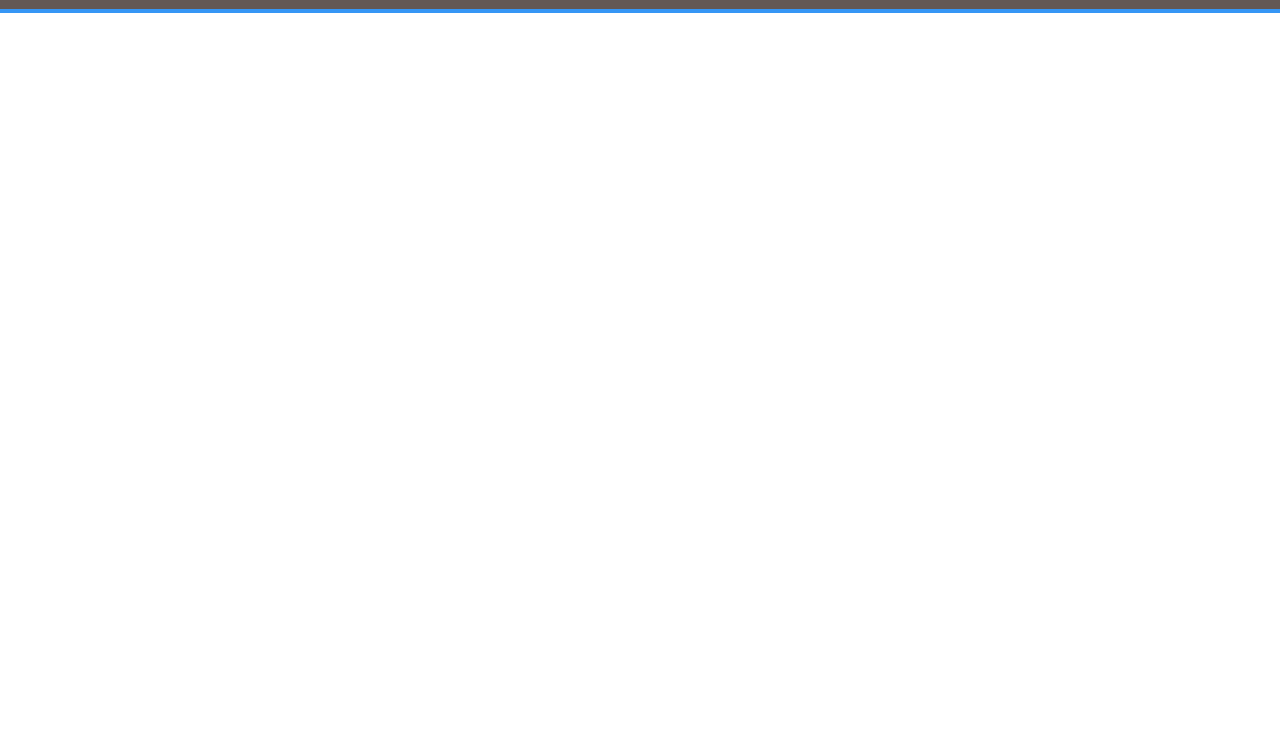
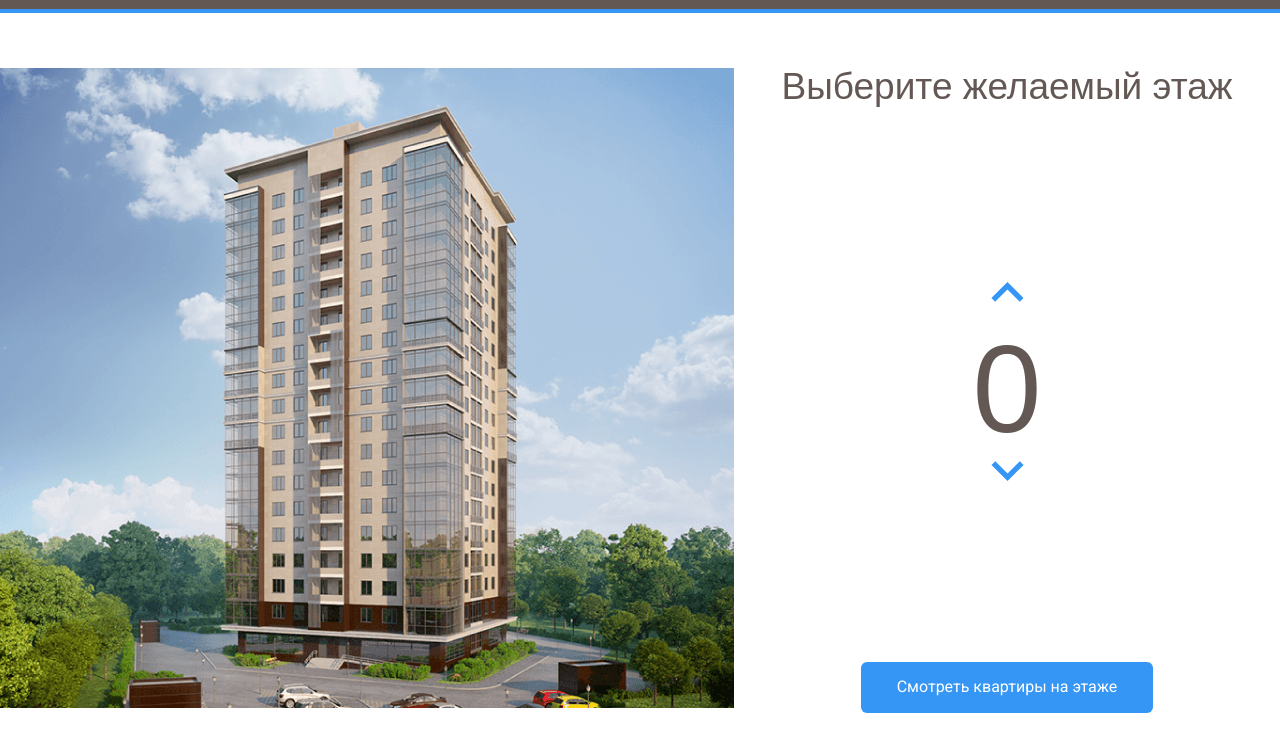
Before and after one commit to Bukhashov/Melody, a plain HTML site: page index.html in a window 1280 px wide. Shown: the part 55-800 px from the top of the page. Drawn offline with Linux system fonts and the light colour scheme.

Commit message:
feat: add main

```diff
--- a/css/style.css
+++ b/css/style.css
@@ -1,3 +1,11 @@
+@font-face {
+    font-family: "Bebas Neue";
+    src: local("BebasNeueRegular"), url("../fonts/BebasNeueRegular.woff2") format("woff2"),
+    url("../fonts/BebasNeueRegular.woff") format("woff");
+    font-weight: normal;
+    font-style: normal;
+    font-display: swap;
+}
 *{
     box-sizing: border-box;
 }
@@ -51,3 +59,61 @@ body{
     text-decoration: none;
     color: #fff;
 }
+
+.main{
+    max-width: 1280px;
+    margin: auto;
+    padding-top: 55px;
+    display: flex;
+}
+.main-info{
+    display: flex;
+    flex-grow: 1;
+    flex-direction: column;
+    justify-content: space-between;
+    align-items: center;
+    text-align: center;
+}
+.home-image path{
+    opacity: 0;
+    cursor: pointer;
+}
+.home-image path:hover{
+    opacity: 1;
+}
+.counter-group{
+    display: flex;
+    flex-direction: column;
+    align-items: center;
+}
+.counter-botton{
+    cursor: pointer;
+    background-color: #fff;
+    border: none;
+
+}
+.counter-arrow-down{
+    transform: rotateZ(180deg);
+}
+.main-title{
+    margin: 0;
+    font-family: "Bebas Neue Cyrillic", sans-serif;
+    font-weight: normal;
+    font-size: 37px;
+    line-height: 37px;
+    color: #635854;
+}
+.counter{
+    font-family: "Bebas Neue Cyrillic", sans-serif;
+    color: #635854;
+    font-size: 124px;
+    margin-top: 10px;
+}
+.button-primary{
+    cursor: pointer;
+    background: #3596F5;
+    border-radius: 6px;
+    color: #fff;
+    border: none;
+    padding: 16px 36px;
+}
--- a/index.html
+++ b/index.html
@@ -41,5 +41,51 @@
         <!-- /.navbar -->
     </header>
 
+    <main class="main">
+        <div class="main-image">
+            <svg class="home-image" width="734" height="640" viewBox="0 0 734 640" fill="none" xmlns="http://www.w3.org/2000/svg" xmlns:xlink="http://www.w3.org/1999/xlink">
+                <rect width="734" height="640" fill="url(#pattern0)"/>
+                <defs>
+                <pattern id="pattern0" patternContentUnits="objectBoundingBox" width="1" height="1">
+                <use xlink:href="#image0" transform="translate(-0.00408719) scale(0.0013624 0.0015625)"/>
+                </pattern>
+                <image id="image0" width="740" height="640" xlink:href="img/home.png"/>
+                </defs>
+                <path d="M222 530L442.8 538L512 524.3V546L443.5 565.7L222 554.7V530Z" fill="#3595F6" fill-opacity="0.75"/>
+                <path d="M223 529V504L443.3 507.3L513 504V524L443.7 537L223 529Z" fill="#3595F6" fill-opacity="0.75"/>
+                <path d="M223 503V478H444H513V501L445 508L223 503Z" fill="#3595F6" fill-opacity="0.75"/>
+                <path d="M223 479V454L444.3 450.3L512 457V479H444" fill="#3595F6" fill-opacity="0.75"/>
+                <path d="M223 453V427L444.5 423.7L513 434.7V456L444 449.3L223 453Z" fill="#3595F6" fill-opacity="0.75"/>
+                <path d="M222 423V399.3L443 387L514 410V431.3L443 419L222 423Z" fill="#3595F6" fill-opacity="0.75"/>
+                <path d="M222 404V379L444.2 362.7L514 391.3V412L443.7 390.3L222 404Z" fill="#3595F6" fill-opacity="0.75"/>
+                <path d="M222 379V354L444.5 333.7L514 370.3V391L442 362.3L222 379Z" fill="#3595F6" fill-opacity="0.75"/>
+                <path d="M222 353V329L445 304.3L514 348.3V370L444.7 332L222 353Z" fill="#3595F6" fill-opacity="0.75"/>
+                <path d="M222 328V304L444.5 275.3L514 326.3V347L443.7 304.7L222 328Z" fill="#3595F6" fill-opacity="0.75"/>
+                <path d="M221 304V280L443.3 247L514 306.3V326L444 275.3L221 304Z" fill="#3595F6" fill-opacity="0.75"/>
+                <path d="M222 279V255L443.2 220L513 284V305L444.3 246.7L222 279Z" fill="#3595F6" fill-opacity="0.75"/>
+                <path d="M222 255V230L444.3 192L513 262.3V283L444 219L222 255Z" fill="#3595F6" fill-opacity="0.75"/>
+                <path d="M222 229V204L442.8 160.3L513 239.3V262L444 188.7L222 229Z" fill="#3595F6" fill-opacity="0.75"/>
+                <path d="M223 205V180L443 132L513 217V240L442.3 160.7L223 205Z" fill="#3595F6" fill-opacity="0.75"/>
+                <path d="M222 180V155L441.8 103L513 195.3V218L443.3 131.7L222 180Z" fill="#3595F6" fill-opacity="0.75"/>
+                <path d="M222 155V129L444 72.3L513 174V195L443.7 103.3L222 155Z" fill="#3595F6" fill-opacity="0.75"/>
+                </svg>
+        </div>
+        <!-- /.main-img -->
+        <div class="main-info">
+            <h2 class="main-title">Выберите желаемый этаж</h2>
+            <div class="counter-group">
+                <button class="counter-botton counter-up">
+                    <img class="counter-arrow counter-arrow-up" src="./img/arrow.svg" alt="arrow-up">
+                </button>
+                <span class="counter">0</span>
+                <button class="counter-botton counter-down">
+                    <img class="counter-arrow counter-arrow-down" src="./img/arrow.svg" alt="arrow-down">
+                </button>
+            </div>
+            <!-- /.counter-group -->
+            <button class="button button-primary">Смотреть  квартиры на этаже</button>
+        </div>
+    </main>
+
 </body>
 </html>
```
Also changed, not shown: fonts/BebasNeueRegular.woff (added), fonts/BebasNeueRegular.woff2 (added), img/Group 3.svg (added), img/arrow.svg (added), img/home.png (added).
